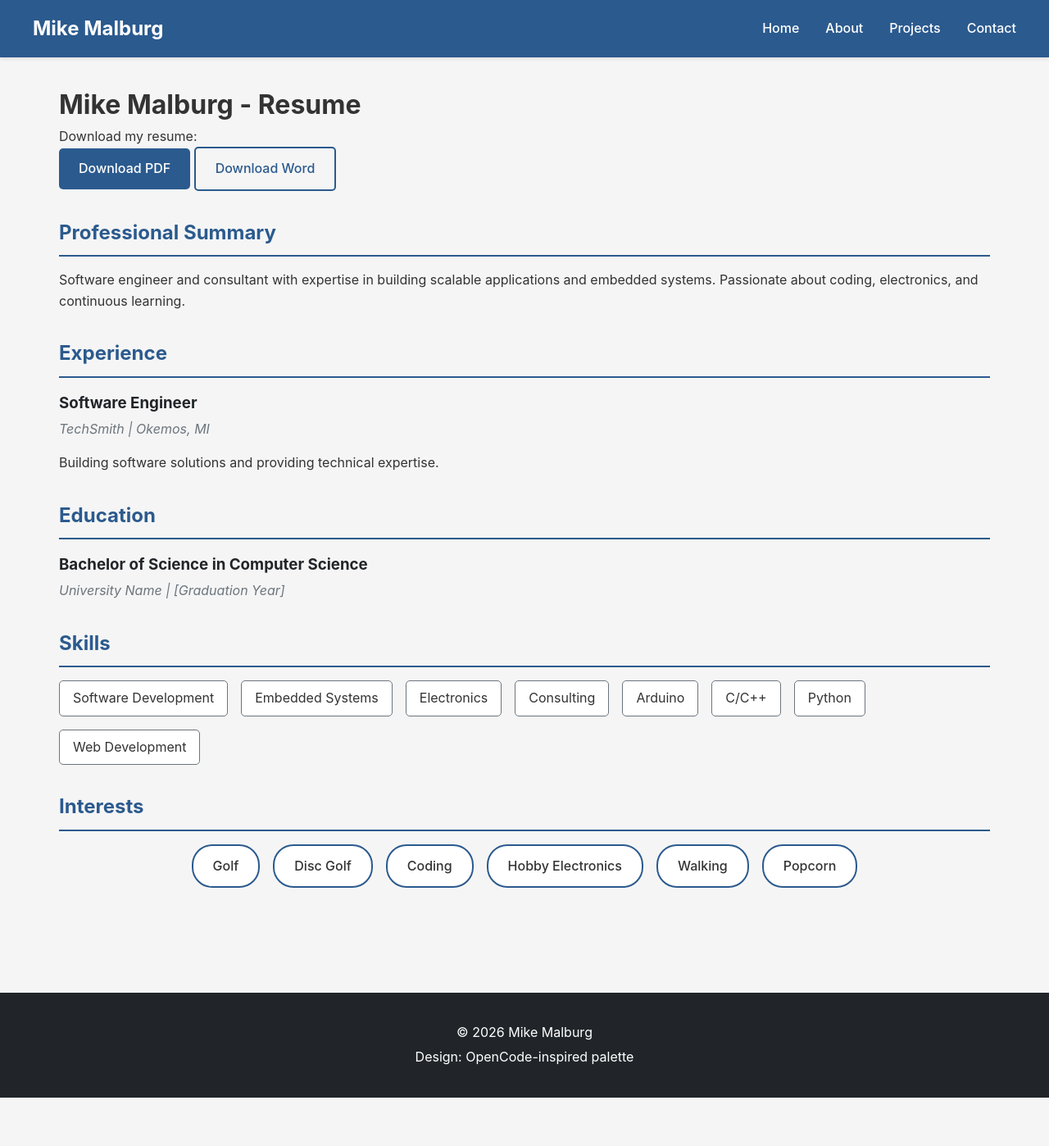
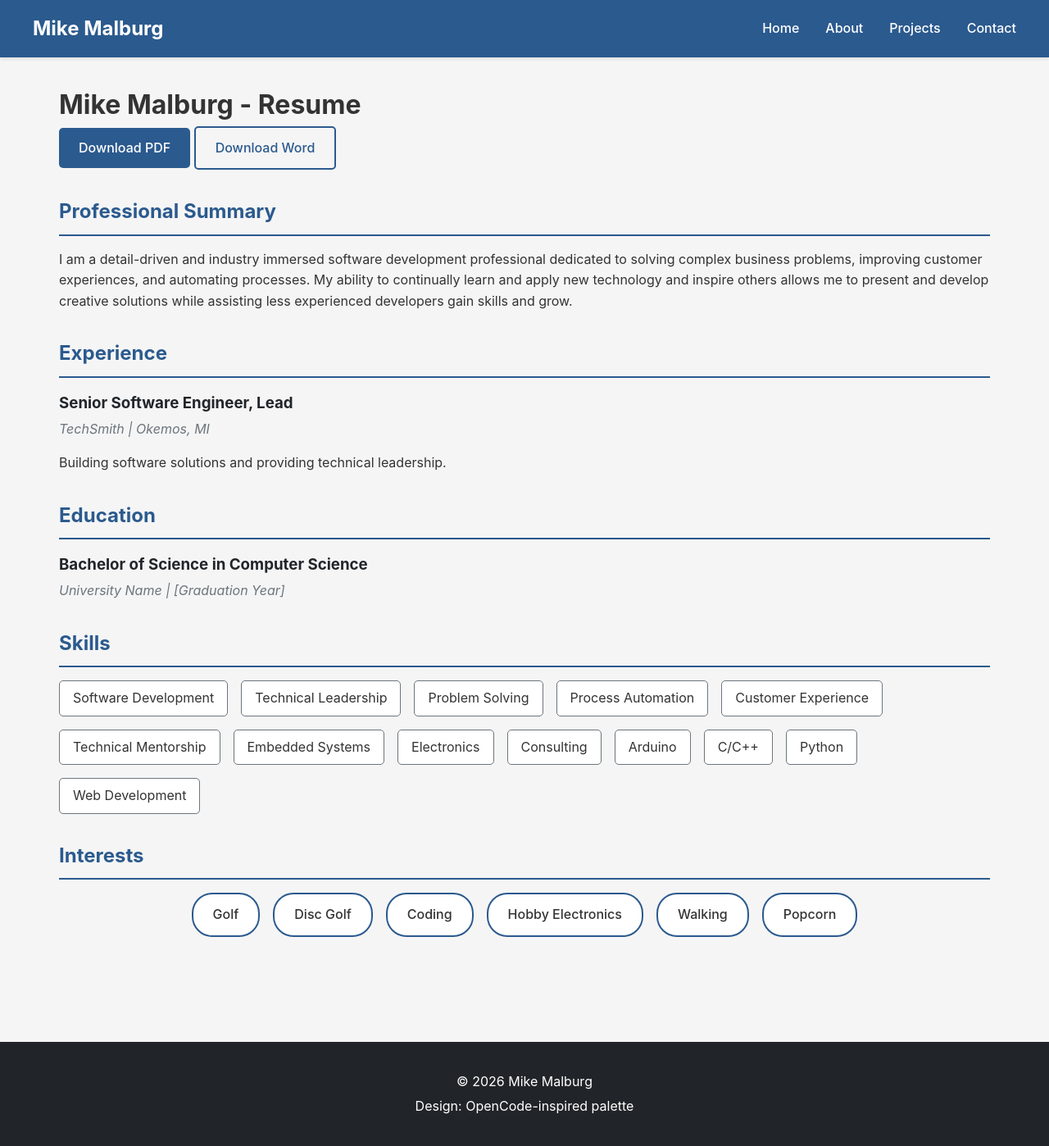
Before and after one commit to mikemalburg/mikemalburg.com, a Jekyll site: the page built from resume.md, in a window 1280 px wide. Shown: the whole page at 82% size. Built offline with Jekyll 4.4.1, drawn with Linux system fonts in a browser that asks for light colours; before the commit the page ends 1339 px from its top, so only the background shows below that.

```diff
--- a/resume.md
+++ b/resume.md
@@ -6,22 +6,21 @@ title: Resume
 <div class="resume">
   <h1>Mike Malburg - Resume</h1>
   <div class="resume-content">
-    <p>Download my resume:</p>
     <a href="{{ site.baseurl }}/assets/mike-malburg-resume.pdf" class="btn" download>Download PDF</a>
     <a href="{{ site.baseurl }}/assets/mike-malburg-resume.docx" class="btn btn-outline" download>Download Word</a>
   </div>
 
   <div class="resume-section">
     <h2>Professional Summary</h2>
-    <p>Software engineer and consultant with expertise in building scalable applications and embedded systems. Passionate about coding, electronics, and continuous learning.</p>
+    <p>I am a detail-driven and industry immersed software development professional dedicated to solving complex business problems, improving customer experiences, and automating processes. My ability to continually learn and apply new technology and inspire others allows me to present and develop creative solutions while assisting less experienced developers gain skills and grow.</p>
   </div>
 
   <div class="resume-section">
     <h2>Experience</h2>
     <div class="resume-item">
-      <h3>Software Engineer</h3>
+      <h3>Senior Software Engineer, Lead</h3>
       <p class="resume-date">TechSmith | Okemos, MI</p>
-      <p>Building software solutions and providing technical expertise.</p>
+      <p>Building software solutions and providing technical leadership.</p>
     </div>
   </div>
 
@@ -37,6 +36,11 @@ title: Resume
     <h2>Skills</h2>
     <ul class="skills-list">
       <li>Software Development</li>
+      <li>Technical Leadership</li>
+      <li>Problem Solving</li>
+      <li>Process Automation</li>
+      <li>Customer Experience</li>
+      <li>Technical Mentorship</li>
       <li>Embedded Systems</li>
       <li>Electronics</li>
       <li>Consulting</li>
```
Also changed, not shown: _pages/home.md (+3 -3 lines), about.md (+2 -2 lines), contact.md (+1 -1 lines), index.md (+2 -2 lines).
